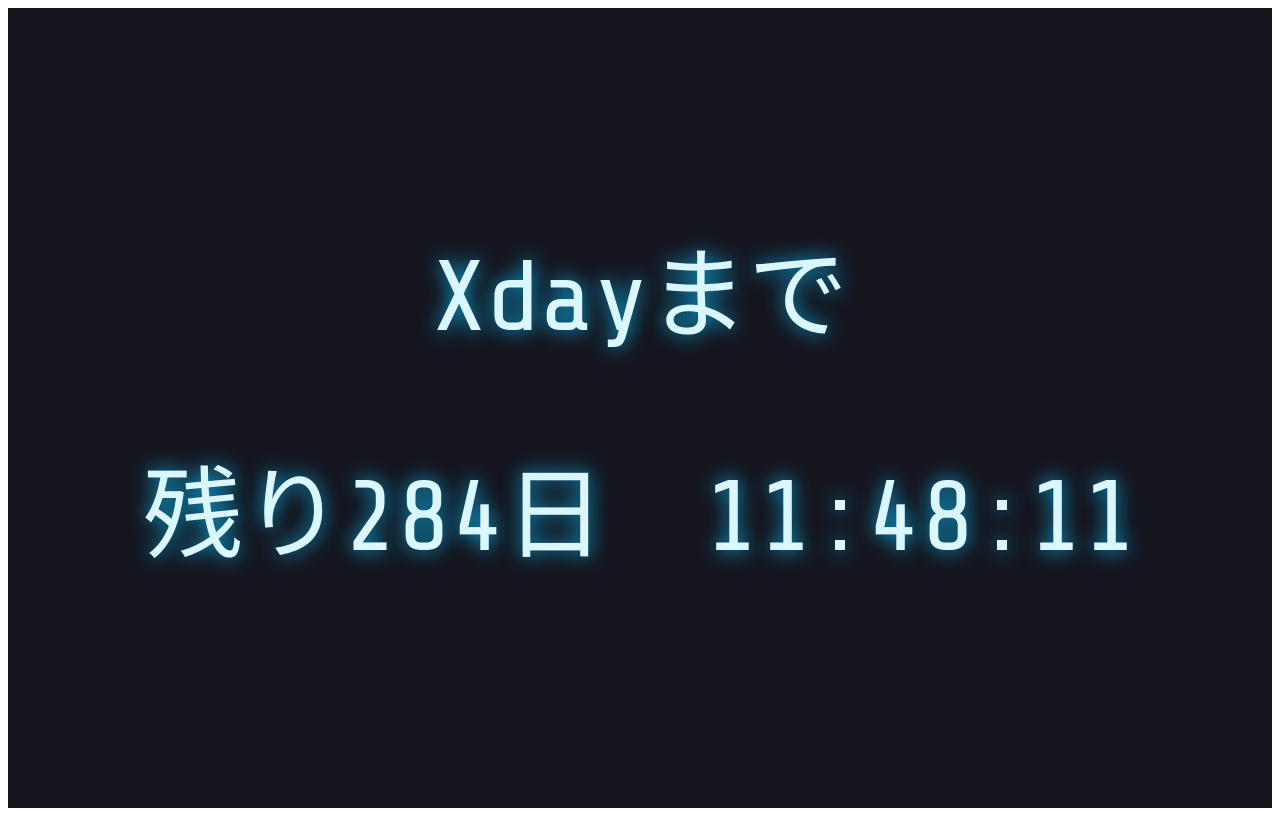
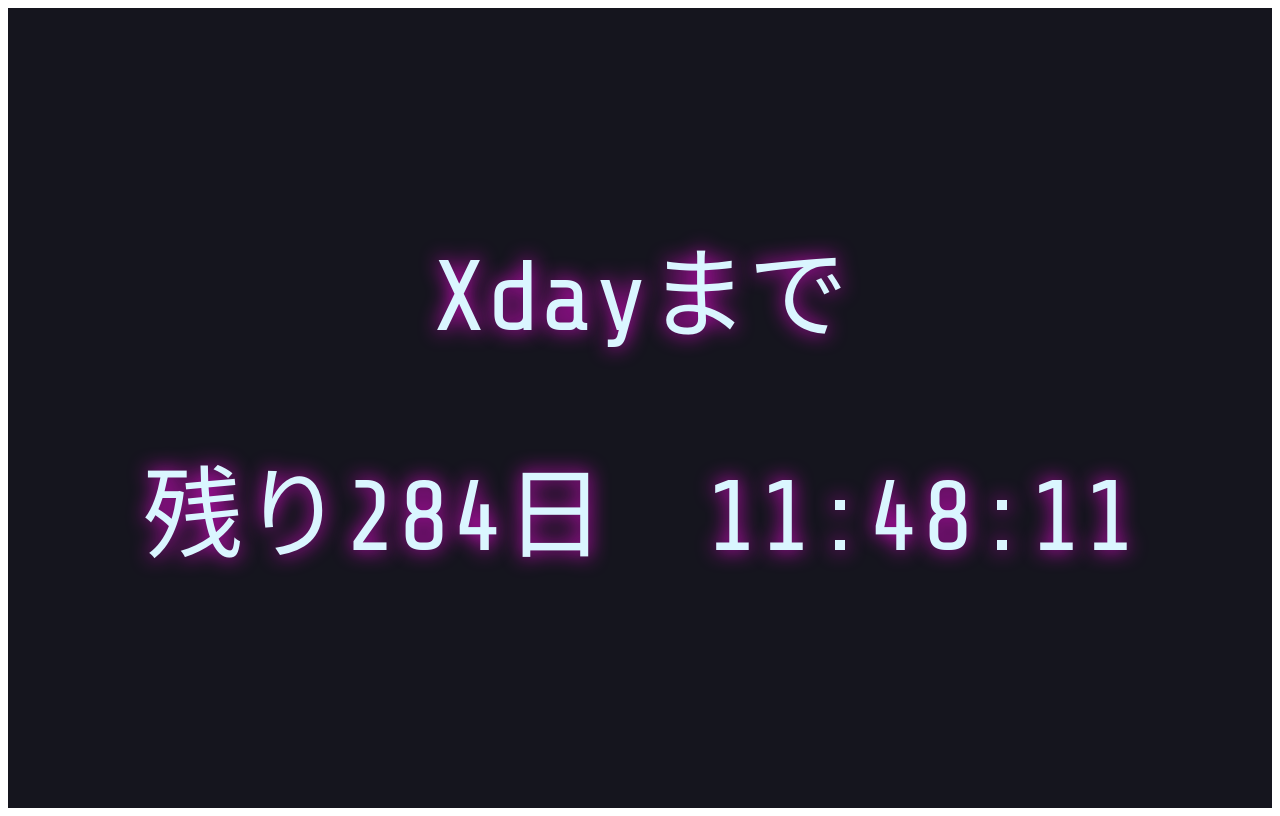
Before and after one commit to narutiga/count_down, a plain HTML site: page index.html in a window 1280 px wide. Drawn offline with nearby package versions, Linux system fonts and the light colour scheme.

Commit message:
色変えた

```diff
--- a/style.css
+++ b/style.css
@@ -16,7 +16,7 @@
 .clock {
   font-family: 'Share Tech Mono', monospace;
   color: #daf6ff;
-  text-shadow: 0 0 20px #0aafe6;
+  text-shadow: 0 0 20px #e60ad4;
   line-height: 1.2;
   text-align: center;
 }
```
